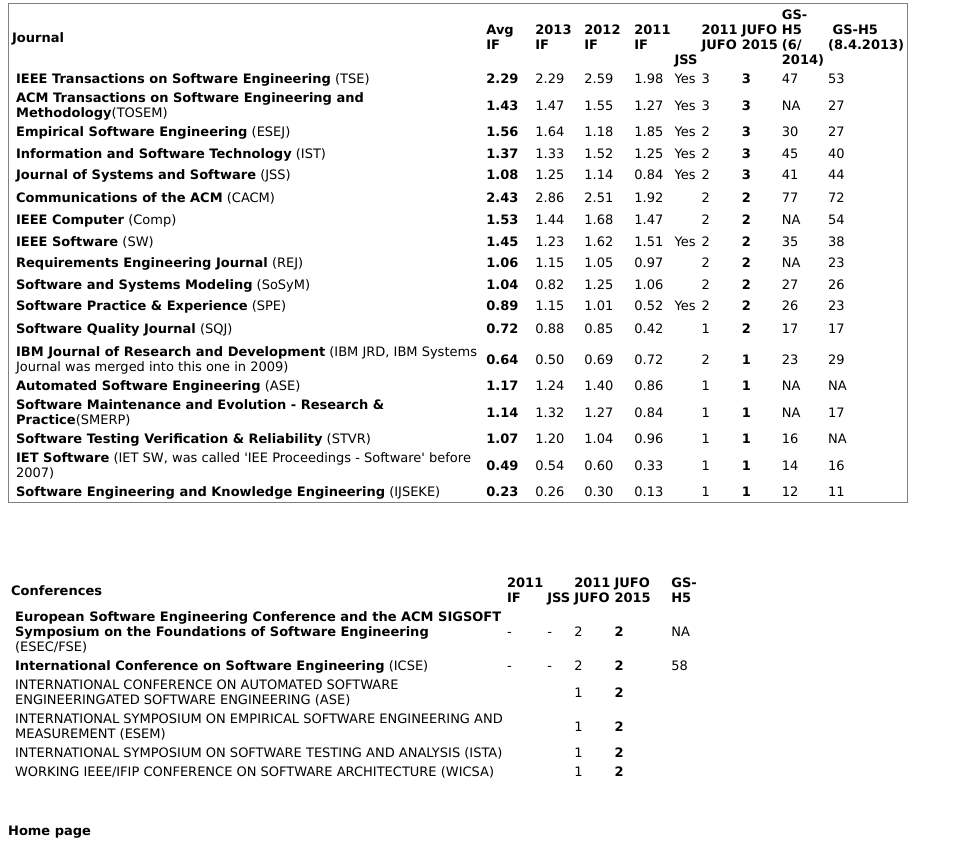
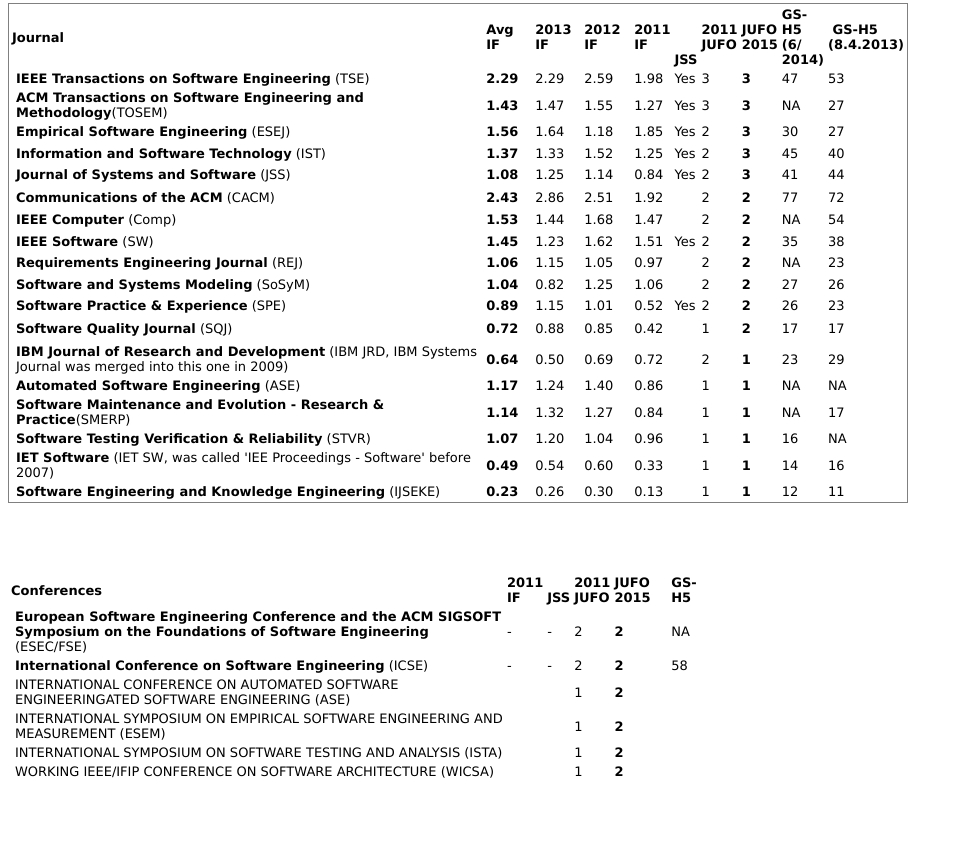
Before and after one commit to mmantyla/mmantyla.github.io, a plain HTML site: page jufo.html in a window 1280 px wide. Shown: the part 413-1264 px from the top of the page, without its empty margins (0-963 px from the left). After the commit the page ends 1236 px from the top, so only its background shows below. Drawn offline with Linux system fonts and the light colour scheme.

Commit message:
Add files via upload

```diff
--- a/jufo.html
+++ b/jufo.html
@@ -615,8 +615,7 @@
 <p class="auto-style1" style="font-family: verdana, arial, helvetica, helve, sans-serif; font-size: 13px; text-align: left; font-style: normal; font-variant: normal; font-weight: normal; letter-spacing: normal; line-height: normal; orphans: auto; text-indent: 0px; text-transform: none; white-space: normal; widows: auto; word-spacing: 0px; -webkit-text-stroke-width: 0px; background-color: rgb(255, 255, 255);">
 &nbsp;</p>
 <p style="font-family: verdana, arial, helvetica, helve, sans-serif; font-size: 13px; text-align: left; color: rgb(0, 0, 0); font-style: normal; font-variant: normal; font-weight: normal; letter-spacing: normal; line-height: normal; orphans: auto; text-indent: 0px; text-transform: none; white-space: normal; widows: auto; word-spacing: 0px; -webkit-text-stroke-width: 0px; background-color: rgb(255, 255, 255);">
-<a href="http://mikamantyla.eu" style="font-weight: bold; text-decoration: none;" target="_top">
-<span class="auto-style1">Home page</span></a></p>
+
 
 <!-- Start of StatCounter Code for Default Guide -->
 <script type="text/javascript">
```
